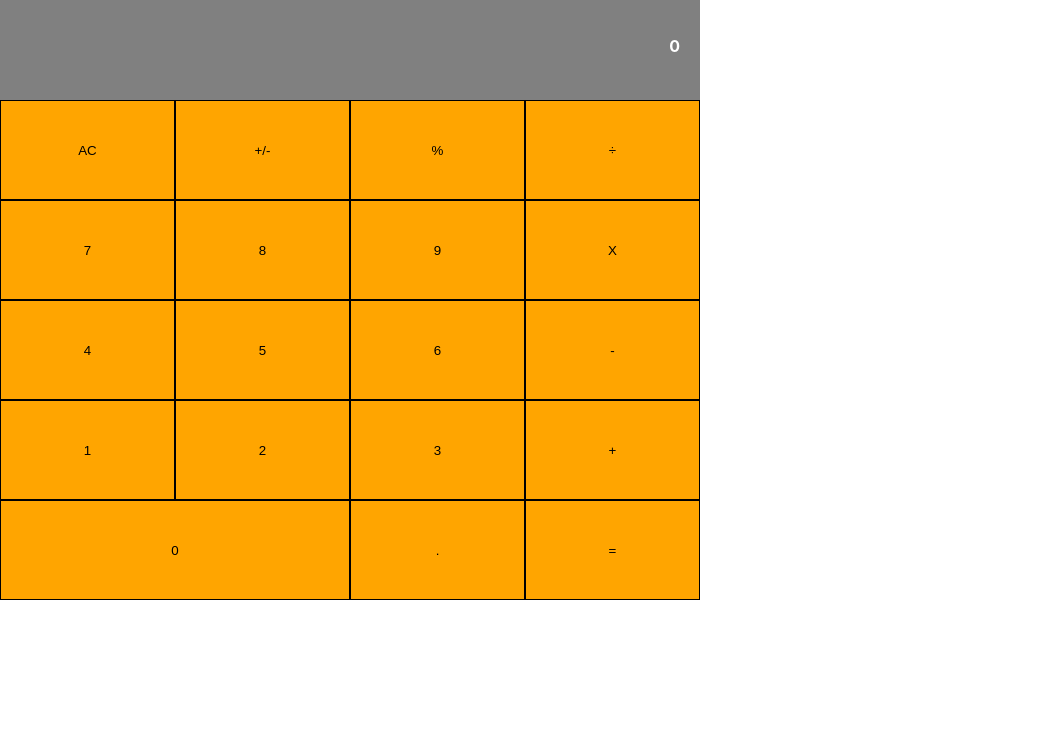
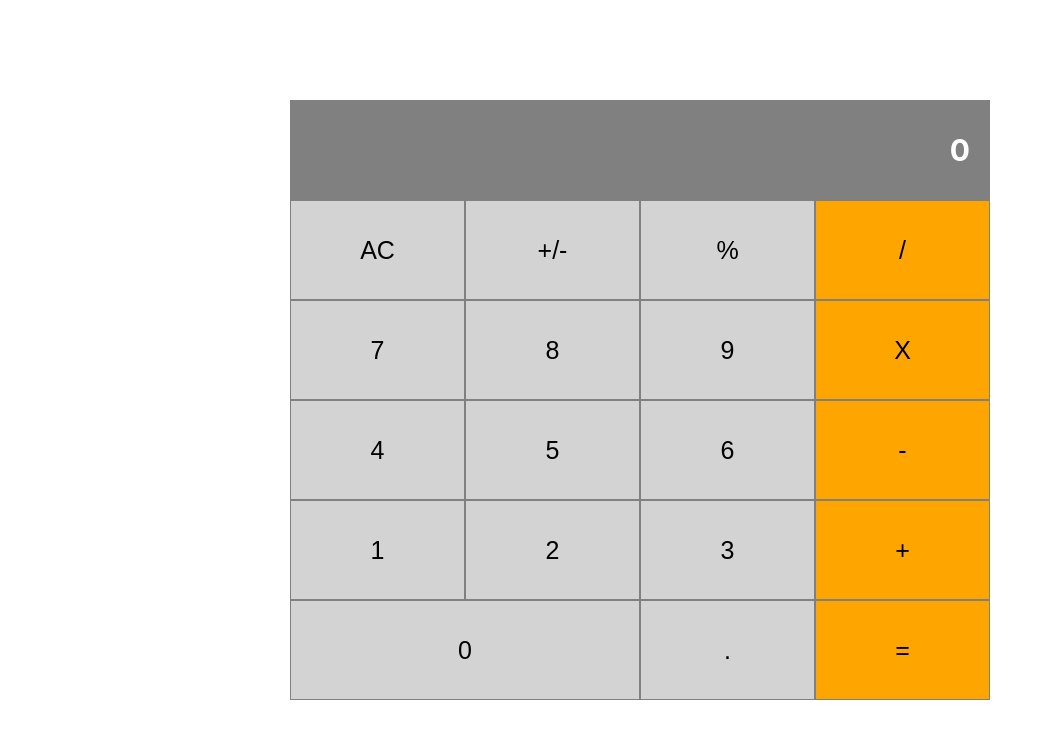
Before and after one commit to mrnadaara/Math-Magicians-Calculator, a React (Create React App) app: page / in a window 1280 px wide. Shown: the top 738 px of the page, without its empty margins (0-1053 px from the left). Built offline with nearby package versions, Linux system fonts and the light colour scheme.

Commit message:
altered stylings to fit requirements

```diff
--- a/src/components/App/App.jsx
+++ b/src/components/App/App.jsx
@@ -13,9 +13,11 @@ class App extends React.Component {
 
   render() {
     return (
-      <div className="content">
-        <Display />
-        <ButtonPanel />
+      <div className="container">
+        <div className="content">
+          <Display />
+          <ButtonPanel />
+        </div>
       </div>
     );
   }
--- a/src/components/App/App.scss
+++ b/src/components/App/App.scss
@@ -1,6 +1,13 @@
-.content {
+.container {
   display: flex;
-  width: 700px;
-  justify-content: space-evenly;
-  flex-direction: column;
+  width: 100%;
+  height: 100vh;
+  justify-content: center;
+  align-items: center;
+  .content {
+    display: flex;
+    width: 700px;
+    justify-content: space-evenly;
+    flex-direction: column;
+  }
 }
--- a/src/components/Button/Button.scss
+++ b/src/components/Button/Button.scss
@@ -1,4 +1,5 @@
 .button {
   color: black;
-  border: 1px solid black;
+  border: 1px solid gray;
+  font-size: 25px;
 }
--- a/src/components/ButtonPanel/ButtonPanel.jsx
+++ b/src/components/ButtonPanel/ButtonPanel.jsx
@@ -7,32 +7,32 @@ import './ButtonPanel.scss';
 const ButtonPanel = () => (
   <div className="button-panel">
     <div className="group">
-      <Button name="AC" />
-      <Button name="+/-" />
-      <Button name="%" />
-      <Button name="÷" />
+      <Button name="AC" color="lightgrey" />
+      <Button name="+/-" color="lightgrey" />
+      <Button name="%" color="lightgrey" />
+      <Button name="/" />
     </div>
     <div className="group">
-      <Button name="7" />
-      <Button name="8" />
-      <Button name="9" />
+      <Button name="7" color="lightgrey" />
+      <Button name="8" color="lightgrey" />
+      <Button name="9" color="lightgrey" />
       <Button name="X" />
     </div>
     <div className="group">
-      <Button name="4" />
-      <Button name="5" />
-      <Button name="6" />
+      <Button name="4" color="lightgrey" />
+      <Button name="5" color="lightgrey" />
+      <Button name="6" color="lightgrey" />
       <Button name="-" />
     </div>
     <div className="group">
-      <Button name="1" />
-      <Button name="2" />
-      <Button name="3" />
+      <Button name="1" color="lightgrey" />
+      <Button name="2" color="lightgrey" />
+      <Button name="3" color="lightgrey" />
       <Button name="+" />
     </div>
     <div className="group">
-      <Button name="0" wide />
-      <Button name="." />
+      <Button name="0" wide color="lightgrey" />
+      <Button name="." color="lightgrey" />
       <Button name="=" />
     </div>
   </div>
--- a/src/components/Display/Display.scss
+++ b/src/components/Display/Display.scss
@@ -5,9 +5,13 @@
   height: 100px;
 
   p {
+    display: flex;
+    justify-content: center;
+    align-items: center;
     color: white;
     font-weight: bold;
     padding: 20px;
     text-align: right;
+    font-size: 30px;
   }
 }
```
